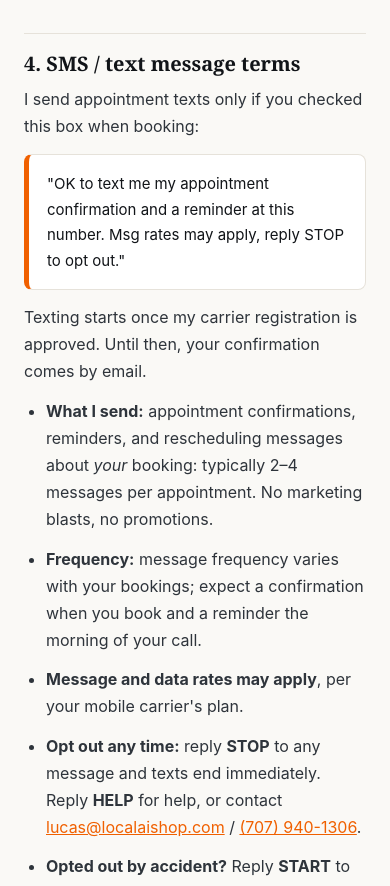
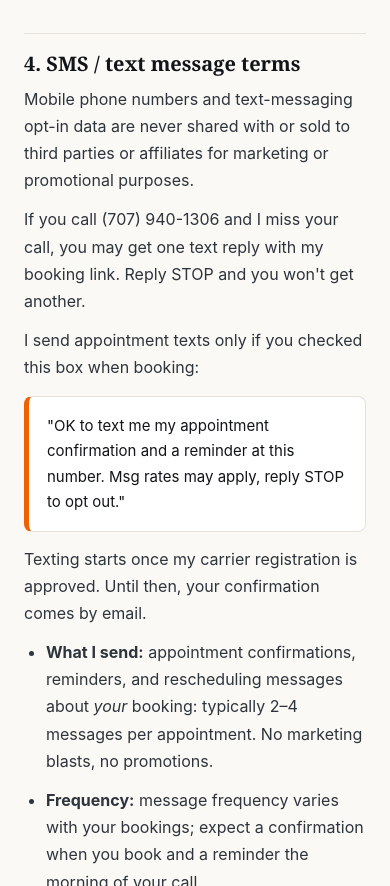
Before and after one commit to Lucasvegvary/localaishop-public, a plain HTML site: page privacy.html in a window 390 px wide. Shown: the part 2358-3244 px from the top of the page. Drawn offline with Linux system fonts and the light colour scheme.

Commit message:
Publish approved SMS privacy additions and business phone schema

```diff
--- a/privacy.html
+++ b/privacy.html
@@ -50,6 +50,8 @@
   <p><b>Delete on request:</b> email <a href="mailto:lucas@localaishop.com">lucas@localaishop.com</a> from the address I have on file and I'll delete your recording and transcript, and confirm in writing: usually the same business day.</p>
 
   <h2>4. SMS / text message terms</h2>
+  <p>Mobile phone numbers and text-messaging opt-in data are never shared with or sold to third parties or affiliates for marketing or promotional purposes.</p>
+  <p>If you call (707) 940-1306 and I miss your call, you may get one text reply with my booking link. Reply STOP and you won't get another.</p>
   <p>I send appointment texts only if you checked this box when booking:</p>
   <div class="box">"OK to text me my appointment confirmation and a reminder at this number. Msg rates may apply, reply STOP to opt out."</div>
   <p>Texting starts once my carrier registration is approved. Until then, your confirmation comes by email.</p>
```
Also changed, not shown: index.html (+1 -0 lines).
